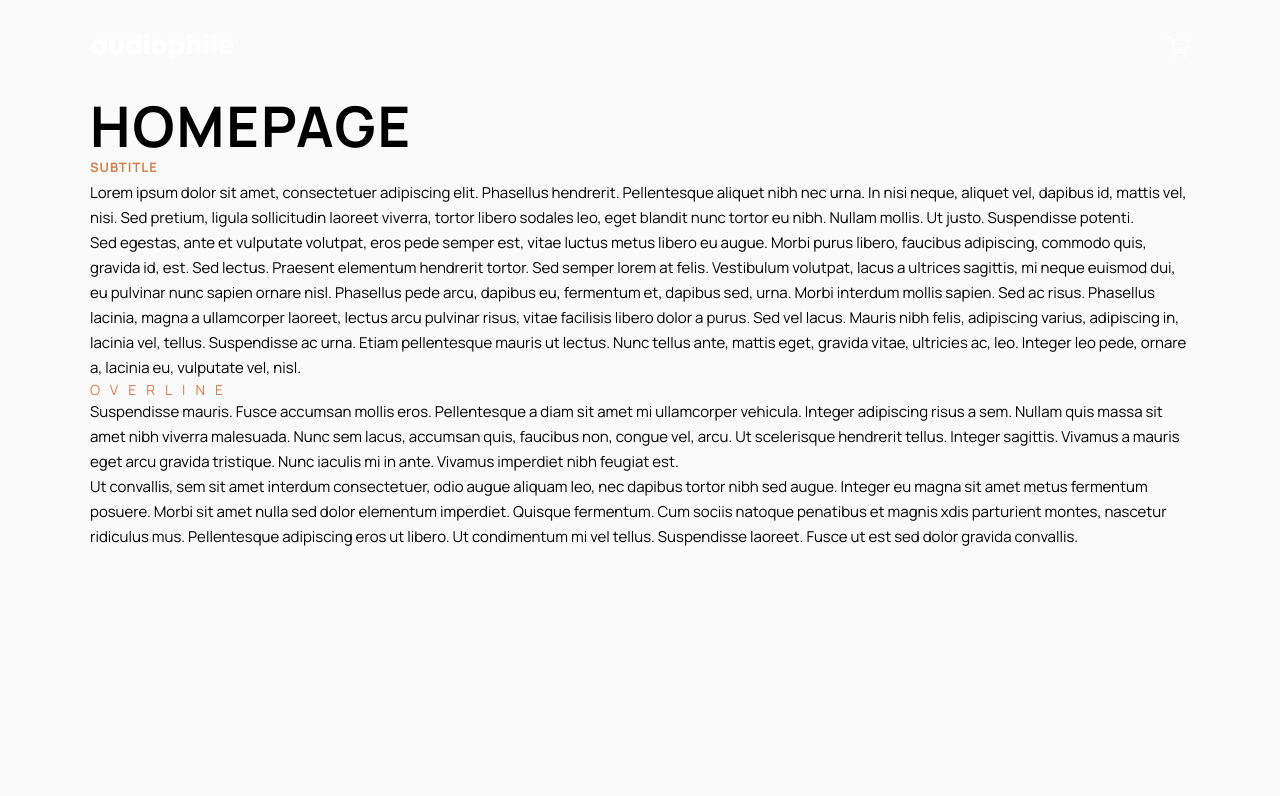
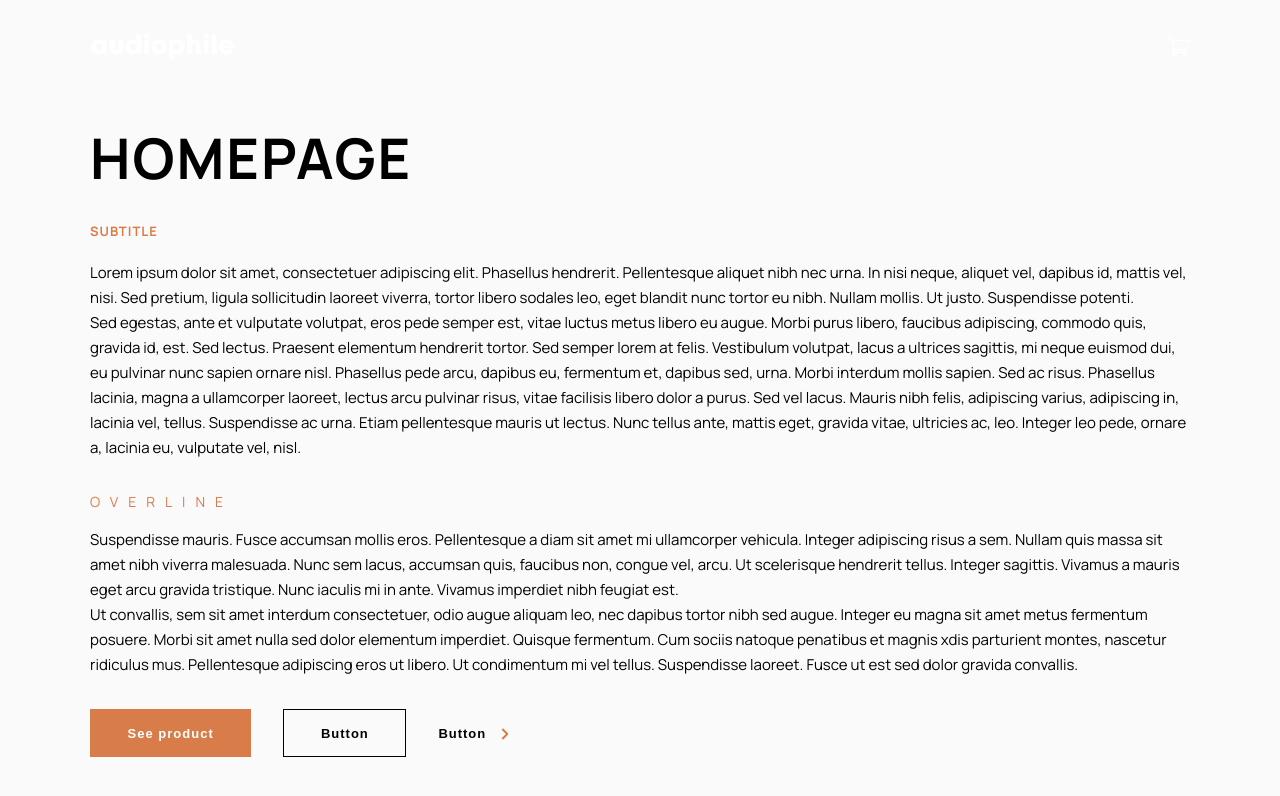
Before and after one commit to KatarzynaWolowska/08-ecommerce-nextjs, a Next.js app: page / in a window 1280 px wide. Shown: the top 796 px of the page. Built offline with nearby package versions, Linux system fonts and the light colour scheme.

Commit message:
ADD button styles

```diff
--- a/app/page.js
+++ b/app/page.js
@@ -1,3 +1,4 @@
+import Button from '@/components/Base/Button'
 import Wrapper from '@/components/Base/Wrapper'
 
 const Home = () => {
@@ -49,6 +50,9 @@ const Home = () => {
                 vel tellus. Suspendisse laoreet. Fusce ut est sed dolor gravida
                 convallis.
             </p>
+            <Button variant='contained'>See product</Button>
+            <Button variant='outlined'>Button</Button>
+            <Button variant='text'>Button</Button>
         </Wrapper>
     )
 }
--- /dev/null
+++ b/components/Base/Button.jsx
@@ -0,0 +1,11 @@
+import styles from '../../styles/button.module.scss'
+
+const Button = ({ children, variant, onClick, ...props }) => {
+    return (
+        <button className={styles[variant]} onClick={onClick} {...props}>
+            {children}
+        </button>
+    )
+}
+
+export default Button
--- /dev/null
+++ b/styles/button.module.scss
@@ -0,0 +1,55 @@
+@import 'colors.module';
+
+@mixin reset-button {
+    display: inline-block;
+    border: none;
+    padding: 1.1rem 2.35rem;
+    margin: 2rem;
+    margin-left: 0;
+    text-decoration: none;
+    cursor: pointer;
+    transition: all 400ms ease-out;
+    -webkit-appearance: none;
+    -moz-appearance: none;
+}
+
+.contained {
+    @include reset-button;
+    background-color: $orange-dark;
+    color: $white;
+    &:hover {
+        background-color: $orange-light;
+    }
+}
+
+.outlined {
+    @include reset-button;
+    background-color: transparent;
+    outline: 1px solid black;
+    outline-color: $black;
+    outline-offset: -1px;
+    &:hover {
+        background-color: $black;
+        color: $white;
+    }
+}
+
+.text {
+    @include reset-button;
+    background: none;
+    padding-right: 20px;
+    position: relative;
+    padding-left: 0;
+    &:after {
+        content: url('../public/arrow.svg');
+        display: block;
+        width: 5px;
+        height: 10px;
+        position: absolute;
+        right: 0;
+        top: calc(50% - 5px);
+    }
+    &:hover {
+        opacity: 0.75;
+    }
+}
--- a/styles/colors.module.scss
+++ b/styles/colors.module.scss
@@ -7,8 +7,8 @@ $black: #000;
 $white: #fff;
 
 :export {
-    primaryColor: $orange-light;
-    secondaryColor: $orange-dark;
+    primaryColor: $orange-dark;
+    secondaryColor: $orange-light;
     bgPrimary: $bg-primary;
     bgSecondary: $bg-secondary;
     bgDark: $bg-dark;
--- a/styles/fonts.scss
+++ b/styles/fonts.scss
@@ -61,6 +61,7 @@ h6,
 .overline,
 .subtitle {
     text-transform: uppercase;
+    margin: 2rem 0 1rem;
 }
 
 h1,
@@ -77,3 +78,10 @@ p {
     line-height: 1.563rem;
     font-weight: 400;
 }
+
+button {
+    font-size: 0.813rem;
+    line-height: 1;
+    font-weight: 700;
+    letter-spacing: 1px;
+}
--- a/styles/globals.scss
+++ b/styles/globals.scss
@@ -1,6 +1,6 @@
 @import 'fonts';
 
-:root  {
+:root {
     --max-width: 1100px;
     --foreground-rgb: 0, 0, 0;
     --background-rgb: 250, 250, 250;
```
Also changed, not shown: public/arrow.svg (added).
